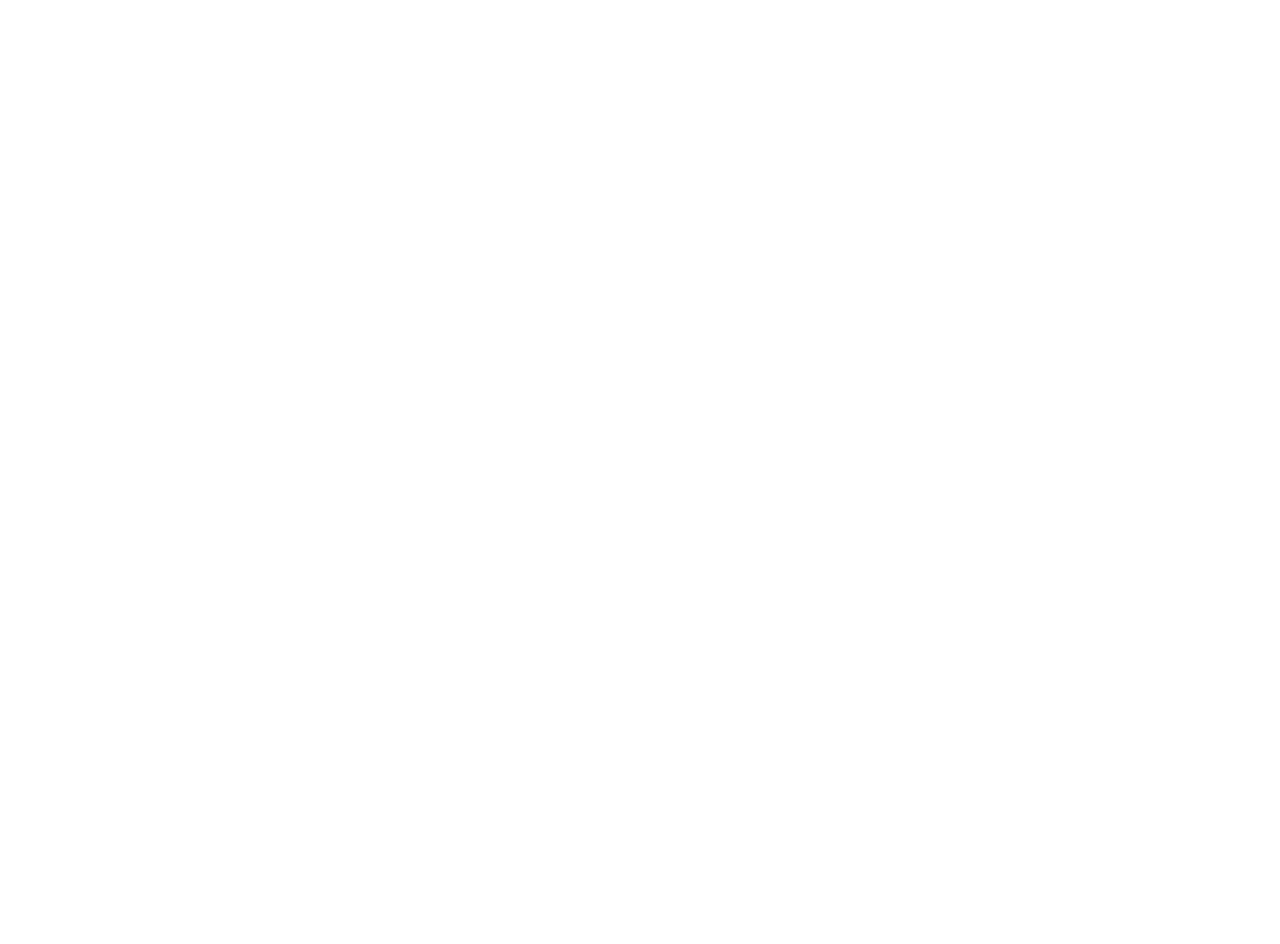
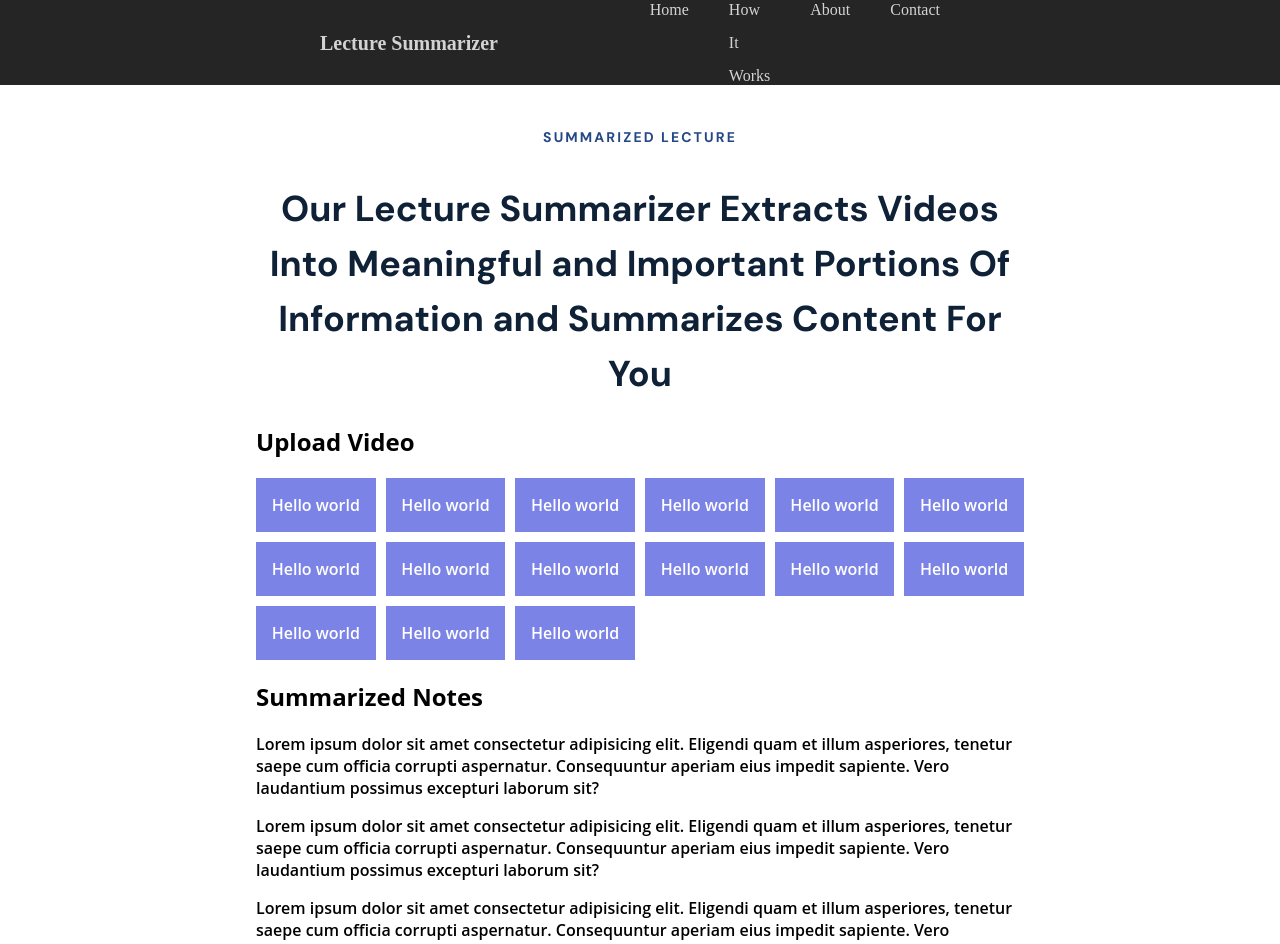
Before and after one commit to ShaanCoding/Summarized, a React (Create React App) app in the folder lecture-summarizer/: page /summarizedVideo/1 in a window 1280 px wide. Shown: the top 944 px of the page. Before the commit the page ends 800 px from the top, so only its background shows below. Built offline with nearby package versions, Linux system fonts and the light colour scheme.

Commit message:
Added React Router Parameters
- Added react router parameters
- Added tag.tsx
- Stylized tag.tsx

```diff
--- a/lecture-summarizer/src/App.css
+++ b/lecture-summarizer/src/App.css
@@ -200,3 +200,39 @@
 }
 
 /* End Of View Video Table */
+
+/* Start Of Tags */
+
+.tag-grid {
+  display: grid;
+  grid-template-columns: 1fr 1fr 1fr 1fr 1fr 1fr;
+  gap: 10px 10px;
+}
+
+.tag-grid > div {
+  width: 100%;
+}
+
+.tag {
+  text-align: center;
+  background-color: #7c83e6;
+  color: #ffffff;
+}
+
+.tag p {
+  display: inline-block;
+}
+
+/* End Of Tags */
+
+/* Summarized Notes */
+
+.summarized-notes {
+
+}
+
+.summarized-notes > div {
+  background-color: ;
+}
+
+/* EO Summarized Notes */
--- a/lecture-summarizer/src/App.tsx
+++ b/lecture-summarizer/src/App.tsx
@@ -1,6 +1,6 @@
 import React from "react";
 import "./App.css";
-import { BrowserRouter as Router, Route, Link } from "react-router-dom";
+import { Switch, Route, Link, useParams } from "react-router-dom";
 import index from "./Pages/Index";
 import appMain from "./Pages/AppMain";
 import UploadVideo from "./Pages/UploadVideo";
@@ -8,14 +8,18 @@
 import summarizedVideo from "./Pages/SummarizedVideo";
 
 function App() {
+  const { id } = useParams<{ id: string }>();
+
   return (
-    <Router>
-      <Route exact path="/" component={index} />
-      <Route exact path="/appMain" component={appMain} />
-      <Route exact path="/uploadVideo" component={UploadVideo} />
-      <Route exact path="/viewVideo" component={viewVideo} />
-      <Route exact path="/summarizedVideo" component={summarizedVideo} />
-    </Router>
+    <div>
+      <Switch>
+        <Route exact path="/" component={index} />
+        <Route exact path="/appMain" component={appMain} />
+        <Route exact path="/uploadVideo" component={UploadVideo} />
+        <Route exact path="/viewVideo" component={viewVideo} />
+        <Route path={`/summarizedVideo/:id`} component={summarizedVideo} />
+      </Switch>
+    </div>
   );
 }
 
--- /dev/null
+++ b/lecture-summarizer/src/Components/Tag.tsx
@@ -0,0 +1,11 @@
+import React from "react";
+
+const Tag: React.FC<{ tagName: string }> = (props) => {
+  return (
+    <div className="tag">
+      <p>{props.tagName}</p>
+    </div>
+  );
+};
+
+export default Tag;
--- a/lecture-summarizer/src/Pages/SummarizedVideo.tsx
+++ b/lecture-summarizer/src/Pages/SummarizedVideo.tsx
@@ -1,11 +1,86 @@
-import React from 'react'
+import React from "react";
+import Buttons from "../Components/Buttons";
+import Content from "../Components/Content";
+import Footer from "../Components/Footer";
+import InlineFlexbox from "../Components/InlineFlexbox";
+import NavBar from "../Components/NavBar";
+import Tag from "../Components/Tag";
+import TitleProp from "../Components/TitleProp";
 
-const summarizedVideo = () => {
-    return (
+const summarizedVideo: React.FC<{ match: any }> = (props) => {
+  console.log(props.match.params.id);
+
+  const handleSubmission = () => {};
+
+  return (
+    <>
+      <NavBar />
+
+      <Content>
+        <TitleProp
+          title="SUMMARIZED LECTURE"
+          description="Our Lecture Summarizer Extracts Videos Into Meaningful and Important Portions Of Information and Summarizes Content For You"
+        />
+
         <div>
+          <h2>Upload Video</h2>
+          <div className="tag-grid">
+            <Tag tagName="Hello world" />
+            <Tag tagName="Hello world" />
+            <Tag tagName="Hello world" />
+            <Tag tagName="Hello world" />
+            <Tag tagName="Hello world" />
+            <Tag tagName="Hello world" />
+            <Tag tagName="Hello world" />
+            <Tag tagName="Hello world" />
+            <Tag tagName="Hello world" />
+            <Tag tagName="Hello world" />
+            <Tag tagName="Hello world" />
+            <Tag tagName="Hello world" />
+            <Tag tagName="Hello world" />
+            <Tag tagName="Hello world" />
+            <Tag tagName="Hello world" />
+          </div>
+        </div>
 
+        <div>
+          <h2>Summarized Notes</h2>
+          <div className="summarized-notes">
+            <div>
+              <p>
+                Lorem ipsum dolor sit amet consectetur adipisicing elit.
+                Eligendi quam et illum asperiores, tenetur saepe cum officia
+                corrupti aspernatur. Consequuntur aperiam eius impedit sapiente.
+                Vero laudantium possimus excepturi laborum sit?
+              </p>
+            </div>
+            <div>
+              <p>
+                Lorem ipsum dolor sit amet consectetur adipisicing elit.
+                Eligendi quam et illum asperiores, tenetur saepe cum officia
+                corrupti aspernatur. Consequuntur aperiam eius impedit sapiente.
+                Vero laudantium possimus excepturi laborum sit?
+              </p>
+            </div>
+            <div>
+              <p>
+                Lorem ipsum dolor sit amet consectetur adipisicing elit.
+                Eligendi quam et illum asperiores, tenetur saepe cum officia
+                corrupti aspernatur. Consequuntur aperiam eius impedit sapiente.
+                Vero laudantium possimus excepturi laborum sit?
+              </p>
+            </div>
+          </div>
         </div>
-    )
-}
 
-export default summarizedVideo
+        <InlineFlexbox>
+          <Buttons btnText="Download Anki" onClick={handleSubmission} />
+        </InlineFlexbox>
+      </Content>
+
+      <Footer />
+    </>
+  );
+};
+
+export default summarizedVideo;
--- a/lecture-summarizer/src/index.tsx
+++ b/lecture-summarizer/src/index.tsx
@@ -1,14 +1,18 @@
-import React from 'react';
-import ReactDOM from 'react-dom';
-import './index.css';
-import App from './App';
-import reportWebVitals from './reportWebVitals';
+import React from "react";
+import ReactDOM from "react-dom";
+import "./index.css";
+import App from "./App";
+import reportWebVitals from "./reportWebVitals";
+
+import { BrowserRouter as Router } from "react-router-dom";
 
 ReactDOM.render(
   <React.StrictMode>
-    <App />
+    <Router>
+      <App />
+    </Router>
   </React.StrictMode>,
-  document.getElementById('root')
+  document.getElementById("root")
 );
 
 // If you want to start measuring performance in your app, pass a function
```
